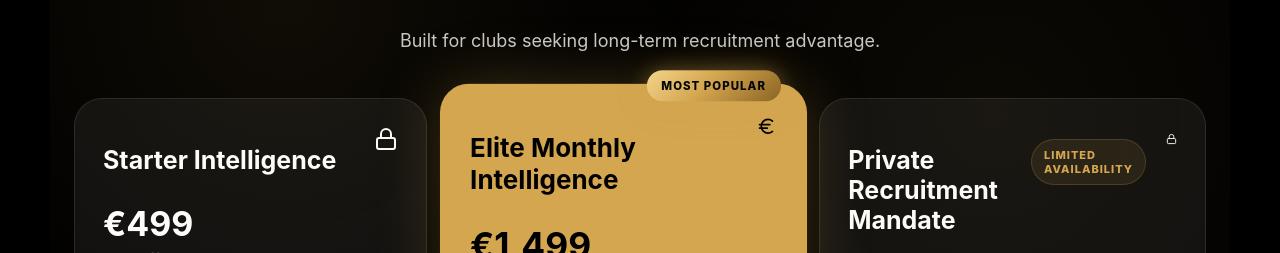
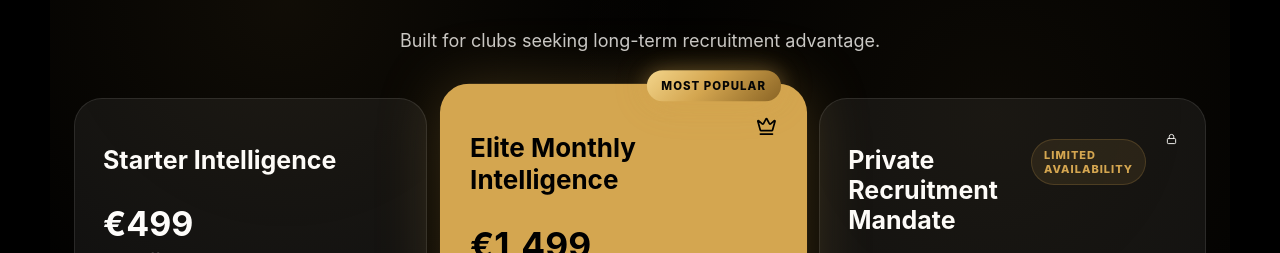
Before and after one commit to miscoutpro/mi-scout-site, a React (Vite) app: page / in a window 1280 px wide. Shown: the part 8291-8544 px from the top of the page. Built offline with nearby package versions, Linux system fonts and the light colour scheme.

Commit message:
Update main.jsx

```diff
--- a/src/main.jsx
+++ b/src/main.jsx
@@ -498,7 +498,11 @@ function App() {
     {pkg.limited}
   </div>
 )}
-                {pkg.featured ? <Euro /> : <Lock />}
+                {pkg.featured ? (
+  <Crown />
+) : pkg.name === 'Private Recruitment Mandate' ? (
+  <Lock />
+) : null}
               </div>
 
               <h4>{pkg.price}</h4>
```
